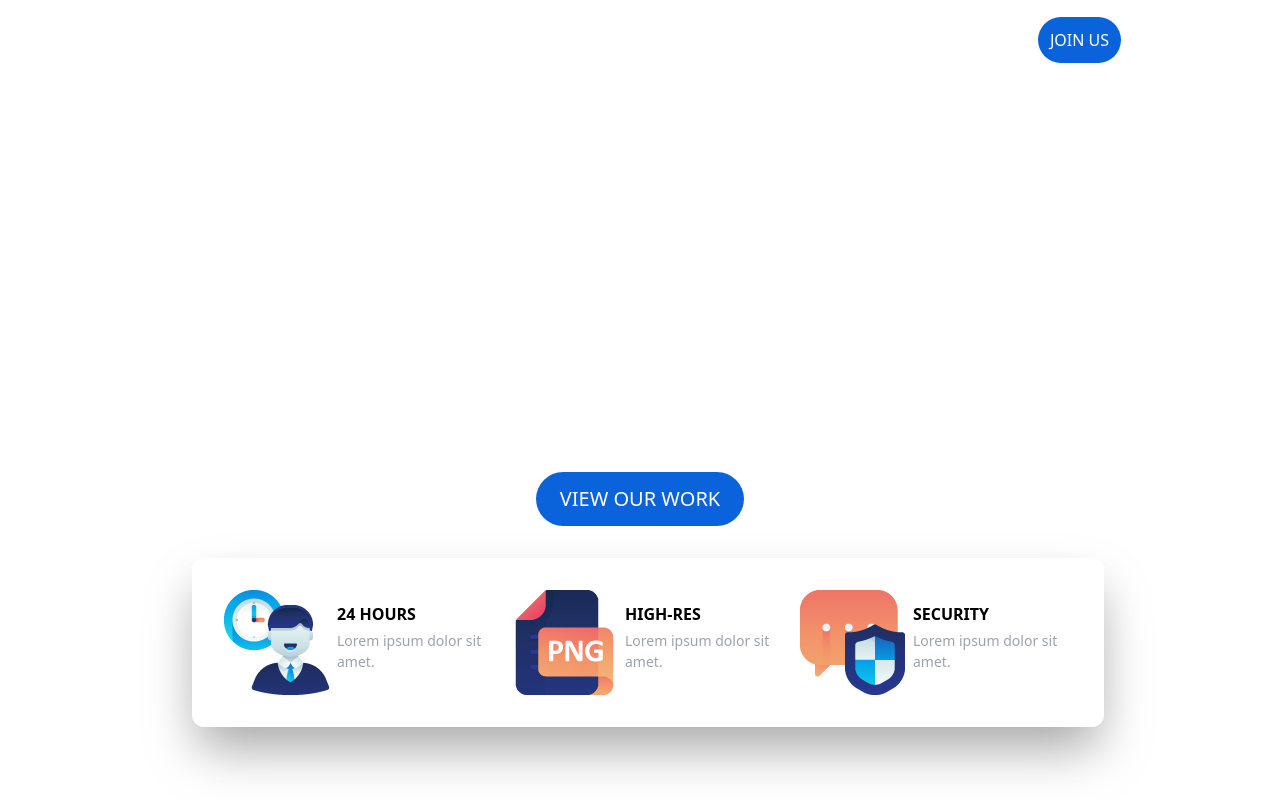
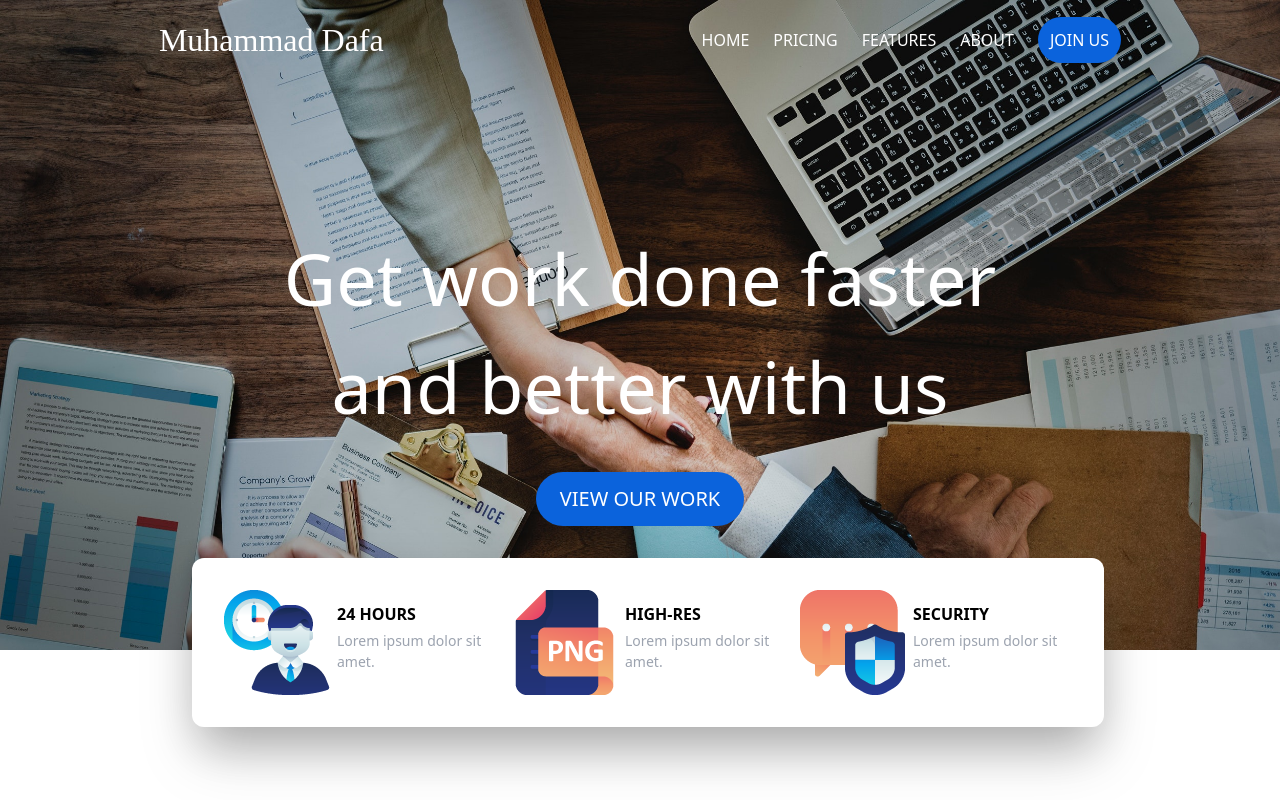
Before and after one commit to mdafa433/Landing-page, a website: page index.html in a window 1280 px wide. Shown: the top 800 px of the page. Drawn offline with Linux system fonts and the light colour scheme; the site is published under a folder, as on GitHub Pages, so addresses that start at the root find nothing; files whose address does not match are found by name; a web font is replaced by a local one.

Commit message:
first commit

```diff
--- a/index.html
+++ b/index.html
@@ -22,7 +22,7 @@
     </header>
     <main>
         <div>
-          <div class="w-full bg-cover bg-no-repeat h-[650px] absolute -z-50 top-0 bg-[url('/img/jumbotron-bg.jpg')]"></div>
+          <div class="w-full bg-cover bg-no-repeat h-[650px] absolute -z-50 top-0 bg-[url('img/jumbotron-bg.jpg')]"></div>
         </div>
         <article class="mt-40 text-white text-[4.5rem] text-center">
             <span class="">Get work done<span class="font-medium "> faster</span></span>
```
Also changed, not shown: output/all.css.
